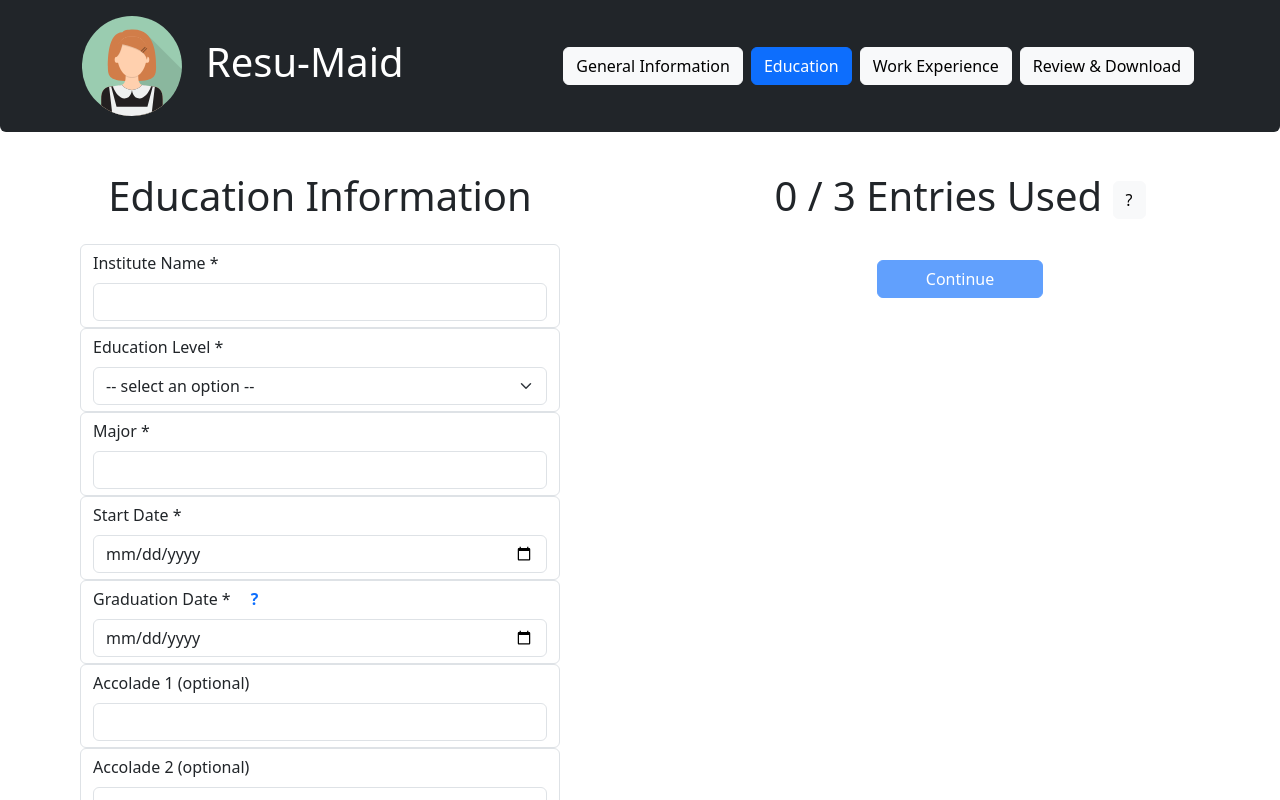
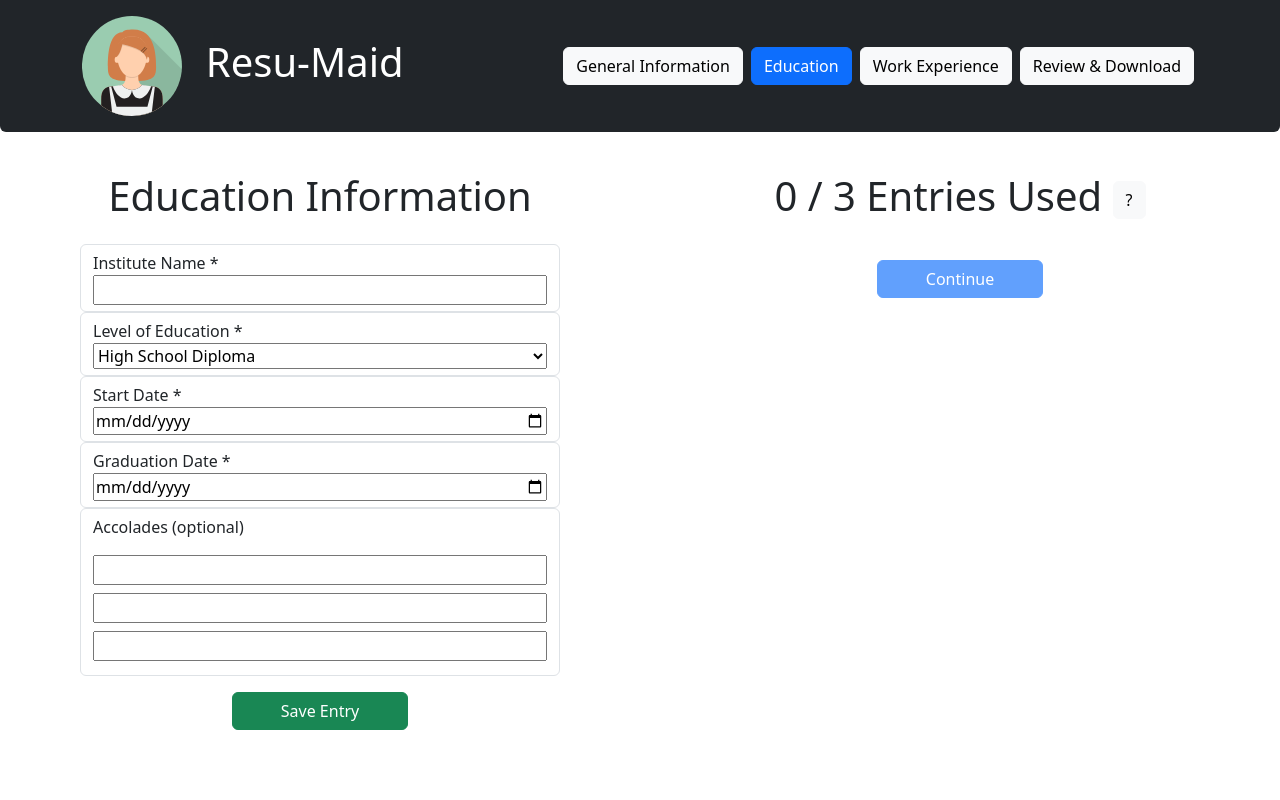
Before and after one commit to Hudson-TD/resume-creation-tool, a React (Vite) app: page / in a window 1280 px wide. Both pictures are taken after a click on the button "Education". Shown: the top 800 px of the page. Built offline with nearby package versions, Linux system fonts and the light colour scheme.

Commit message:
Complete component refactoring with implementation of Formik and Yup (for validation)

```diff
--- a/src/components/EducationForm.jsx
+++ b/src/components/EducationForm.jsx
@@ -1,9 +1,40 @@
-import Input from "./Input";
-import Select from "./Select";
+import { useState } from "react";
+import { useFormik } from "formik";
+import * as Yup from "yup";
 
-function EducationForm({ layout, formData, dataList, onChange, onSave }) {
+const EducationForm = ({ dataList, onSave }) => {
+  const [showMajor, setShowMajor] = useState(false);
   const maxEntries = 3;
-
+  const formik = useFormik({
+    initialValues: {
+      institute: "",
+      educationLevel: "",
+      showMajor: showMajor,
+      major: "",
+      startDate: "",
+      graduationDate: "",
+      accoladeOne: "",
+      accoladeTwo: "",
+      accoladeThree: "",
+    },
+    validationSchema: Yup.object({
+      institute: Yup.string().required("Required"),
+      educationLevel: Yup.string()
+        .max(20, "Must be 20 characters or less")
+        .required("Required"),
+      showMajor: Yup.boolean(),
+      major: Yup.string().when("showMajor", {
+        is: true,
+        then: () => Yup.string().required("Required"),
+      }),
+      startDate: Yup.date().required("Required"),
+      graduationDate: Yup.date().required("Required"),
+    }),
+    onSubmit: (values, { resetForm }) => {
+      onSave(values);
+      resetForm({ values: "" });
+    },
+  });
   return (
     <div
       className={
@@ -12,35 +43,132 @@ function EducationForm({ layout, formData, dataList, onChange, onSave }) {
     >
       <h1 className={"py-3"}>Education Information</h1>
       <div className={"w-75"}>
-        <form className={"form-group"}>
-          {layout.map((formEl) => {
-            if (formEl.fieldTag === "Input") {
-              return (
-                <Input
-                  formContent={formEl}
-                  key={formEl.id}
-                  id={formEl.name}
-                  onChange={onChange}
-                  formData={formData[layout.name]}
-                />
-              );
-            } else if (formEl.fieldTag === "Select") {
-              return (
-                <Select
-                  formContent={formEl}
-                  key={formEl.id}
-                  id={formEl.name}
-                  formData={formData[layout.name]}
-                  onChange={onChange}
-                />
-              );
-            }
-          })}
+        <form onSubmit={formik.handleSubmit}>
+          <div className="form-control d-flex flex-column">
+            <label htmlFor="institute">Institute Name *</label>
+            <input
+              id="institute"
+              name="institute"
+              type="text"
+              onChange={formik.handleChange}
+              onBlur={formik.handleBlur}
+              value={formik.values.institute}
+            />
+            {formik.touched.institute && formik.errors.institute ? (
+              <span className="text-danger">{formik.errors.institute}</span>
+            ) : null}
+          </div>
+          <div className="form-control d-flex flex-column">
+            <label htmlFor="educationLevel">Level of Education *</label>
+            <select
+              id="educationLevel"
+              name="educationLevel"
+              type="text"
+              onClick={(e) => {
+                let selection = e.target.value;
+                if (selection !== "High School Diploma") {
+                  setShowMajor(true);
+                } else {
+                  setShowMajor(false);
+                }
+              }}
+              onChange={formik.handleChange}
+              onBlur={formik.handleBlur}
+              value={formik.values.educationLevel}
+            >
+              <option value="High School Diploma">High School Diploma</option>
+              <option value="Associate">Associate</option>
+              <option value="Bachelor's">Bachelor&apos;s</option>
+              <option value="Master's">Master&apos;s</option>
+              <option value="Doctorate">Doctorate</option>
+            </select>
+            {formik.touched.educationLevel && formik.errors.educationLevel ? (
+              <span className="text-danger">
+                {formik.errors.educationLevel}
+              </span>
+            ) : null}
+          </div>
+          {showMajor === true && (
+            <div className="form-control d-flex flex-column">
+              <label htmlFor="major">Major *</label>
+              <input
+                id="major"
+                name="major"
+                type="text"
+                onChange={formik.handleChange}
+                onBlur={formik.handleBlur}
+                value={formik.values.major}
+              />
+              {formik.touched.major && formik.errors.major ? (
+                <span className="text-danger">{formik.errors.major}</span>
+              ) : null}
+            </div>
+          )}
+          <div className="form-control d-flex flex-column">
+            <label htmlFor="startDate">Start Date *</label>
+            <input
+              id="startDate"
+              name="startDate"
+              type="date"
+              onChange={formik.handleChange}
+              onBlur={formik.handleBlur}
+              value={formik.values.startDate}
+            />
+            {formik.touched.startDate && formik.errors.startDate ? (
+              <span className="text-danger">{formik.errors.startDate}</span>
+            ) : null}
+          </div>
+          <div className="form-control d-flex flex-column">
+            <label htmlFor="graduationDate">Graduation Date *</label>
+            <input
+              id="graduationDate"
+              name="graduationDate"
+              type="date"
+              onChange={formik.handleChange}
+              onBlur={formik.handleBlur}
+              value={formik.values.graduationDate}
+            />
+            {formik.touched.graduationDate && formik.errors.graduationDate ? (
+              <span className="text-danger">
+                {formik.errors.graduationDate}
+              </span>
+            ) : null}
+          </div>
+          <div className="form-control d-flex flex-column">
+            <p>Accolades (optional)</p>
+            <input
+              className="mb-2"
+              id="accoladeOne"
+              name="accoladeOne"
+              type="text"
+              onChange={formik.handleChange}
+              onBlur={formik.handleBlur}
+              value={formik.values.accoladeOne}
+            />
+            <input
+              className="mb-2"
+              id="accoladeTwo"
+              name="accoladeTwo"
+              type="text"
+              onChange={formik.handleChange}
+              onBlur={formik.handleBlur}
+              value={formik.values.accoladeTwo}
+            />
+            <input
+              className="mb-2"
+              id="accoladeThree"
+              name="accoladeThree"
+              type="text"
+              onChange={formik.handleChange}
+              onBlur={formik.handleBlur}
+              value={formik.values.accoladeThree}
+            />
+          </div>
           <div className="d-flex justify-content-center py-3">
             <button
+              type="submit"
               className="btn btn-success px-5"
-              disabled={dataList.length === maxEntries ? true : false}
-              onClick={onSave}
+              disabled={!formik.isValid || dataList.length === maxEntries}
             >
               Save Entry
             </button>
@@ -49,6 +177,6 @@ function EducationForm({ layout, formData, dataList, onChange, onSave }) {
       </div>
     </div>
   );
-}
+};
 
 export default EducationForm;
```
